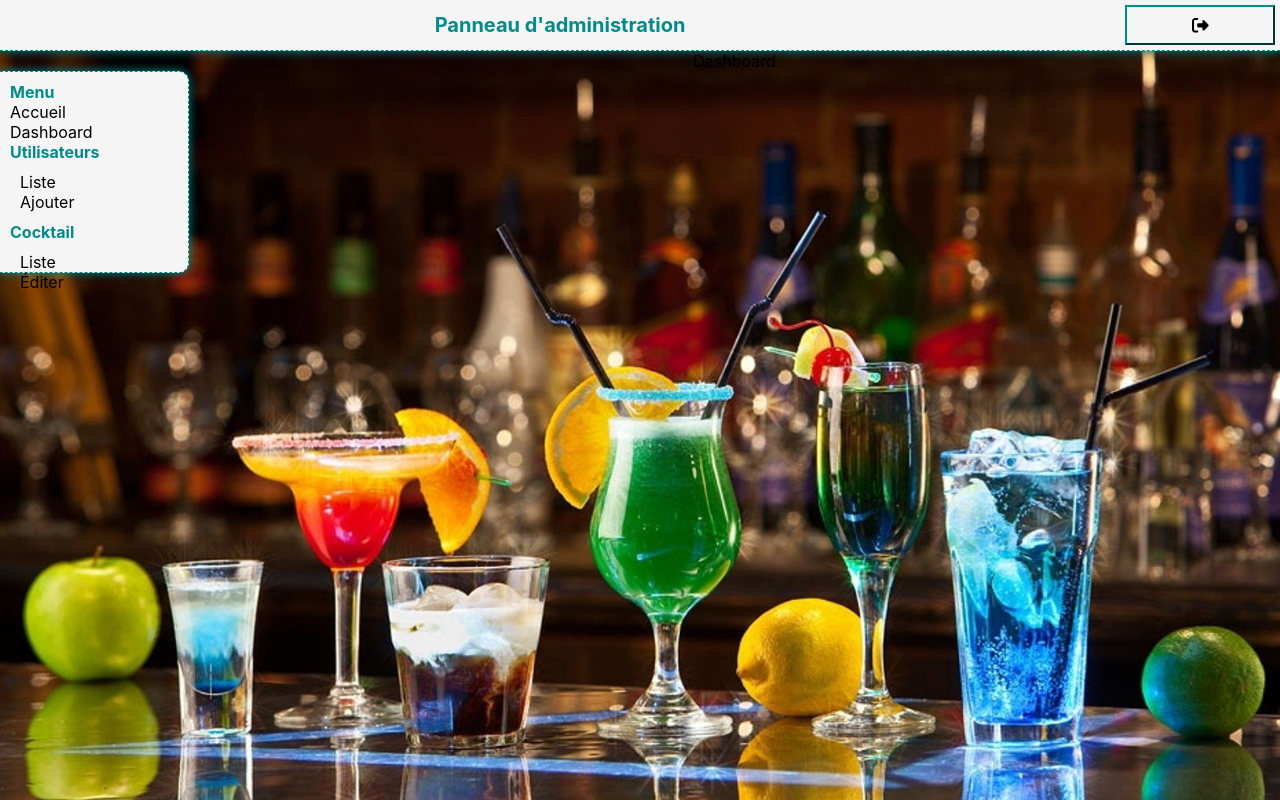
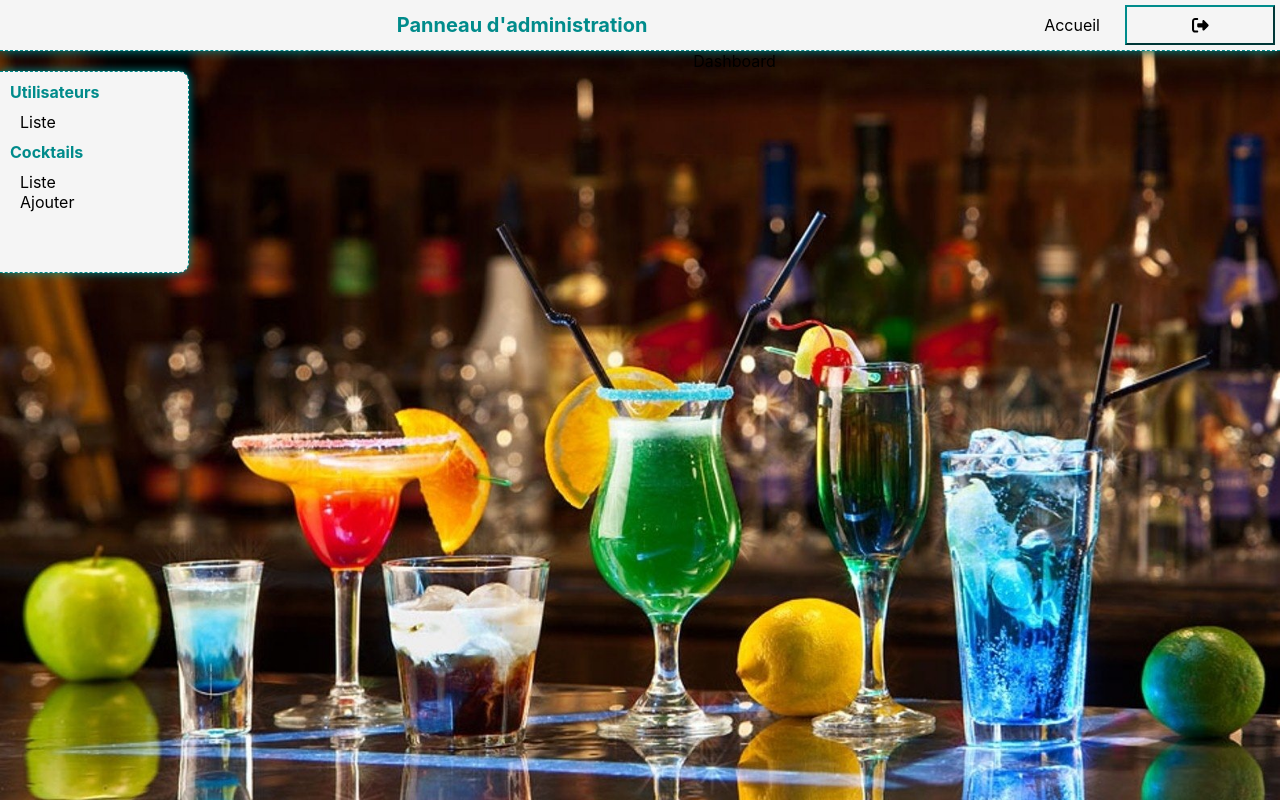
Before and after one commit to DumontGontran/Cocktail, a React (Create React App) app: page /admin in a window 1280 px wide. Built offline with nearby package versions, Linux system fonts and the light colour scheme; sample sign-in values are in the browser's storage.

Commit message:
updating Headers, SideMenu and Login components

```diff
--- a/src/components/admin/AdminHeader.js
+++ b/src/components/admin/AdminHeader.js
@@ -1,5 +1,5 @@
 import React, { useState } from 'react';
-import { useNavigate } from 'react-router-dom';
+import { useNavigate, Link } from 'react-router-dom';
 import { accountService } from '../../_services/account.service';
 import { FontAwesomeIcon } from '@fortawesome/react-fontawesome';
 import { faRightFromBracket } from '@fortawesome/free-solid-svg-icons';
@@ -16,6 +16,7 @@ const AdminHeader = () => {
     return (
         <div className='AdminHeader'>
             <h1>Panneau d'administration</h1>
+            <li><Link to='/'>Accueil</Link></li>
             <button onClick={logout} onMouseOver={() => setOver(true)}
         onMouseLeave={() => setOver(false)}><FontAwesomeIcon icon={faRightFromBracket} size= 'lg' style={over ? { color: 'darkcyan' } : {}} /></button>
         </div>
--- a/src/components/admin/SideMenu.js
+++ b/src/components/admin/SideMenu.js
@@ -5,21 +5,17 @@ const SideMenu = () => {
     return (
         <div className='SideMenu'>
             <ul>
-                Menu
-                <li><Link to='/'>Accueil</Link></li>
-                <li><Link to='/admin/dashboard'>Dashboard</Link></li>
                 <li>
                     Utilisateurs
                     <ul>
                         <li><Link to='/admin/user/index'>Liste</Link></li>
-                        <li><Link to='/admin/user/add'>Ajouter</Link></li>
                     </ul>
                 </li>
                 <li>
-                    Cocktail
+                    Cocktails
                     <ul>
                         <li><Link to='/admin/cocktail/index'>Liste</Link></li>
-                        <li><Link to='/admin/cocktail/edit'>Éditer</Link></li>
+                        <li><Link to='/admin/cocktail/add'>Ajouter</Link></li>
                     </ul>
                 </li>
             </ul>
--- a/src/components/public/Header.js
+++ b/src/components/public/Header.js
@@ -9,7 +9,7 @@ const Header = () => {
                 <ul>
                     <li><Link to='/home'>Accueil</Link></li>
                     <li><Link to='/contact'>Contact</Link></li>
-                    <li><Link to ='/admin/dashboard'>Panneau d'administration</Link></li>
+                    <li><Link to ='/admin/user/index'>Panneau d'administration</Link></li>
                 </ul>
             </nav>
         </header>
--- a/src/pages/auth/Login.js
+++ b/src/pages/auth/Login.js
@@ -1,7 +1,6 @@
 import React, { useState } from 'react';
-import { useNavigate } from 'react-router-dom';
+import { Link, useNavigate } from 'react-router-dom';
 import { accountService } from '../../_services';
-import '../auth/auth.css';
 
 const Login = () => {
     let navigate = useNavigate();
@@ -41,6 +40,7 @@ const Login = () => {
             </div>
             <div className='group'>
                 <button>Se connecter</button>
+                <Link to='/auth/register'>Créer un nouveau compte en cliquant ici</Link>
             </div>
         </form>
     )
```
